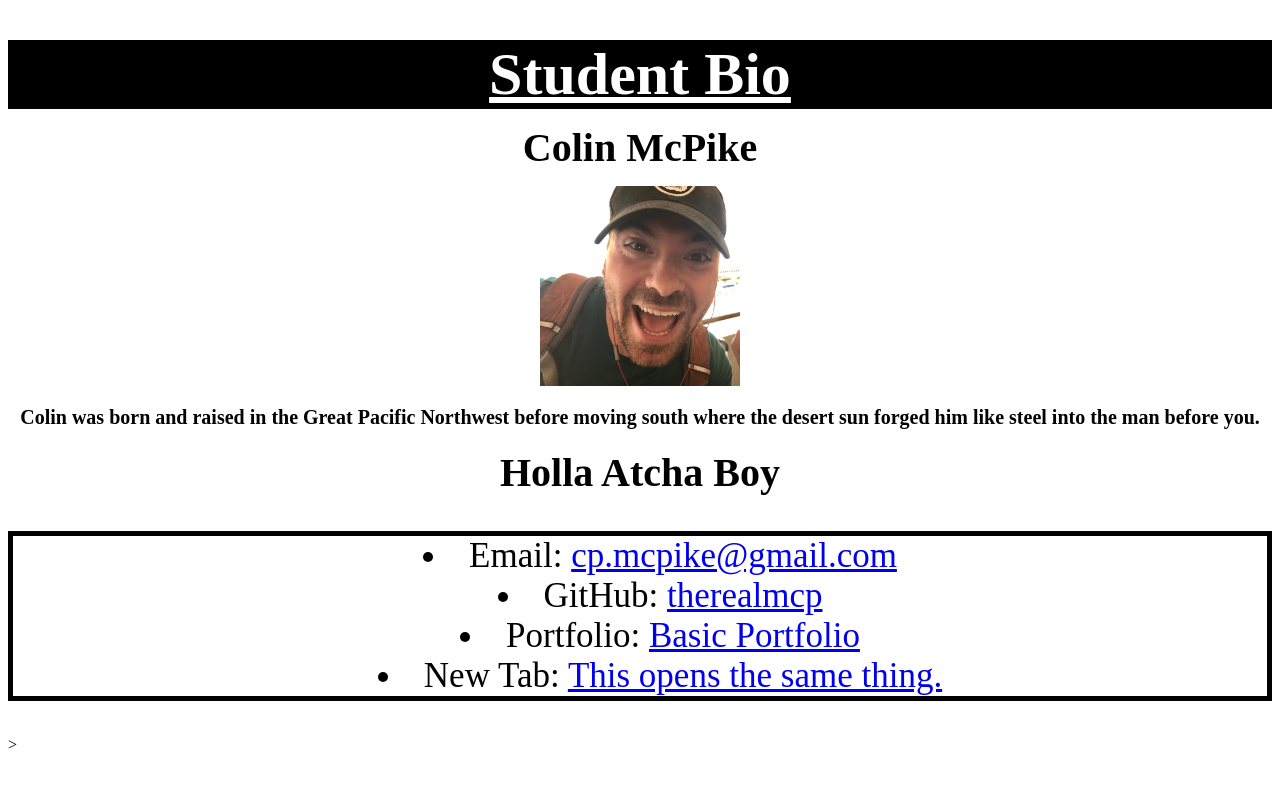
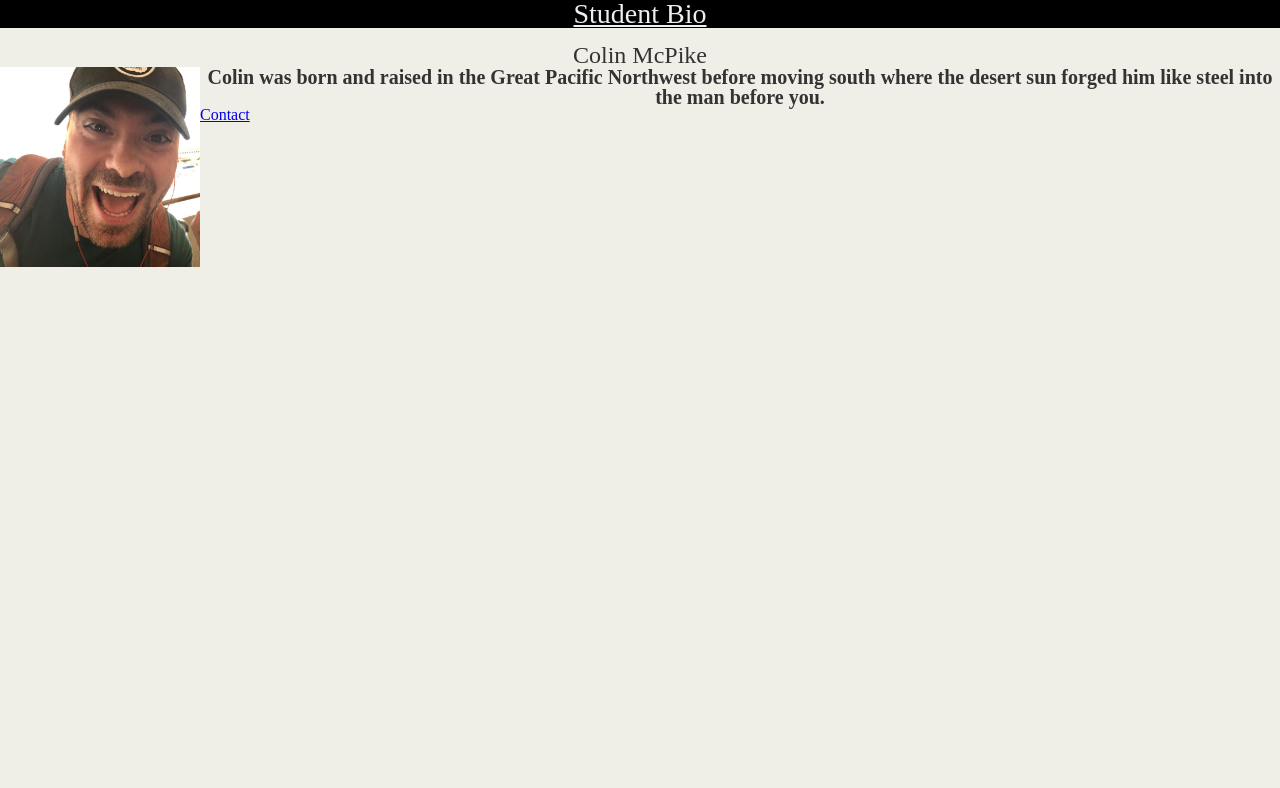
Before and after one commit to therealmcp/Basic-Portfolio, a plain HTML site: page index.html in a window 1280 px wide. Drawn offline with Linux system fonts and the light colour scheme; a script that the page names is missing.

Commit message:
second commmit

```diff
--- /dev/null
+++ b/assets/css/reset.css
@@ -0,0 +1,48 @@
+/* http://meyerweb.com/eric/tools/css/reset/
+   v2.0 | 20110126
+   License: none (public domain)
+*/
+
+html, body, div, span, applet, object, iframe,
+h1, h2, h3, h4, h5, h6, p, blockquote, pre,
+a, abbr, acronym, address, big, cite, code,
+del, dfn, em, img, ins, kbd, q, s, samp,
+small, strike, strong, sub, sup, tt, var,
+b, u, i, center,
+dl, dt, dd, ol, ul, li,
+fieldset, form, label, legend,
+table, caption, tbody, tfoot, thead, tr, th, td,
+article, aside, canvas, details, embed,
+figure, figcaption, footer, header, hgroup,
+menu, nav, output, ruby, section, summary,
+time, mark, audio, video {
+	margin: 0;
+	padding: 0;
+	border: 0;
+	font-size: 100%;
+	font: inherit;
+	vertical-align: baseline;
+}
+/* HTML5 display-role reset for older browsers */
+article, aside, details, figcaption, figure,
+footer, header, hgroup, menu, nav, section {
+	display: block;
+}
+body {
+	line-height: 1;
+}
+ol, ul {
+	list-style: none;
+}
+blockquote, q {
+	quotes: none;
+}
+blockquote:before, blockquote:after,
+q:before, q:after {
+	content: '';
+	content: none;
+}
+table {
+	border-collapse: collapse;
+	border-spacing: 0;
+}
--- a/assets/css/style.css
+++ b/assets/css/style.css
@@ -1,7 +1,19 @@
+body {
+    background-color: #efeee7;
+    font: "Times New Roman";
+    color: #333333;
+    margin: 0;
+    padding: 0;
+}
+
+header {
+    background-color: #333333;
+}
+
 h1 {
     margin-bottom: 15px;
-    font-size: 60px;
-    color: white;
+    font-size: 28px;
+    color: #eee;
     text-align: center;
     text-decoration: underline;
     background-color: black;
@@ -10,8 +22,9 @@ h1 {
 h2 {
     margin-top: 15px;
     margin-bottom: 15px;
-    font-size: 40px;
+    font-size: 24px;
     text-align: center;
+    margin: 0 auto;
 }
 
 h3 {
@@ -20,10 +33,12 @@ h3 {
     text-align: center;
 }
 
-img {
+#bio-image {
     margin-left: auto;
     margin-right: auto;
     display: block;
+    width: 200px;
+    float: left;
 }
 
 p {
@@ -39,3 +54,12 @@ ul {
     border-width: 5px;
     list-style-position: inside;
 }
+
+#main-bio {
+    float: left;
+    width: 70%;
+}
+
+#contact-info {
+    width: 30%;
+}
--- a/index.html
+++ b/index.html
@@ -6,30 +6,28 @@
     <meta http-equiv="X-UA-Compatible" content="IE=edge">
     <title>Activity 1: Basic HTML Bio</title>
     <meta name="viewport" content="width=device-width, initial-scale=1">
+    <link rel="stylesheet" type="text/css" media="screen" href="assets\css\reset.css" />
     <link rel="stylesheet" type="text/css" media="screen" href="assets\css\style.css" />
     <script src="main.js"></script>
 </head>
 <body>
     <header>
-    <h1>
-        Student Bio
-    </h1>
+        <h1>Student Bio</h1>
     </header>
-    <h2>
-        Colin McPike
-    </h2>
-    <img src="assets\images\0F544631-.jpg" alt="McP" height="200" width="200">
-    <p>
-        Colin was born and raised in the Great Pacific Northwest before moving south where the desert sun forged him like steel into the man before you.
-    </p>
-    <h2>
-        Holla Atcha Boy
-    </h2>
-    <ul>
-        <li>Email: <a href="mailto:cp.mcpike@gmail.com">cp.mcpike@gmail.com</a></li>
-        <li>GitHub: <a href="https://github.com/therealmcp">therealmcp</a></li>
-        <li>Portfolio: <a href="https://github.com/therealmcp/Basic-Portfolio">Basic Portfolio</a></li>
-        <li>New Tab: <a href="#" target="_blank">This opens the same thing.</a></li>
-    </ul>
+
+    <div class: "container">
+
+        <section id: "bio">
+            <h2>Colin McPike</h2>
+
+            <img src="assets\images\0F544631-.jpg" alt="McP" height="200" width="200" id="bio-image">
+            <p>Colin was born and raised in the Great Pacific Northwest before moving south where the desert sun forged him like steel into the man before you.</p>
+
+        </section>
+
+    <div class: "contact">
+        <a href="contact.html">Contact</a>
+    </div>
 </body>
-</html>>
+
+</html>
```
Also changed, not shown: contact.html (+23 -0 lines).
